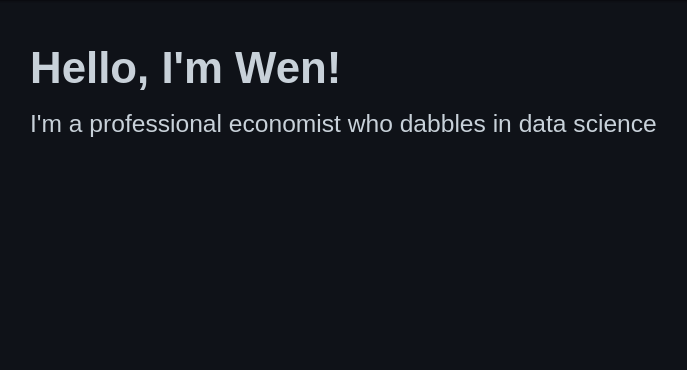
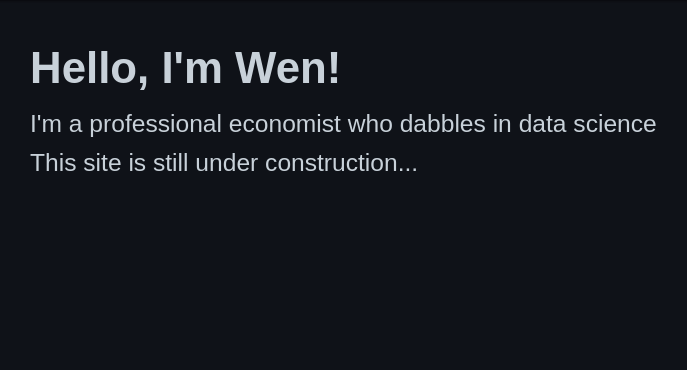
Before and after one commit to wjivan/blog_website, a Flask app: page / in a window 1280 px wide. Shown: the part 64-434 px from the top of the page, without its empty margins (162-849 px from the left). Run offline with Flask 2, Linux system fonts and the light colour scheme; some libraries are stand-ins or nearby versions.

Commit message:
add under construction

```diff
--- a/templates/about.html
+++ b/templates/about.html
@@ -3,4 +3,9 @@
 {% block content %}
 <h3 class="post-title"><b>Hello, I'm Wen!</b></h3>
 <h5 class="post-title">I'm a professional economist who dabbles in data science</h5>
+
+<div>
+    <h5 class="post-title">This site is still under construction...</h5>
+</div>
+
 {% endblock content %}
```
Also changed, not shown: 1 other file.
